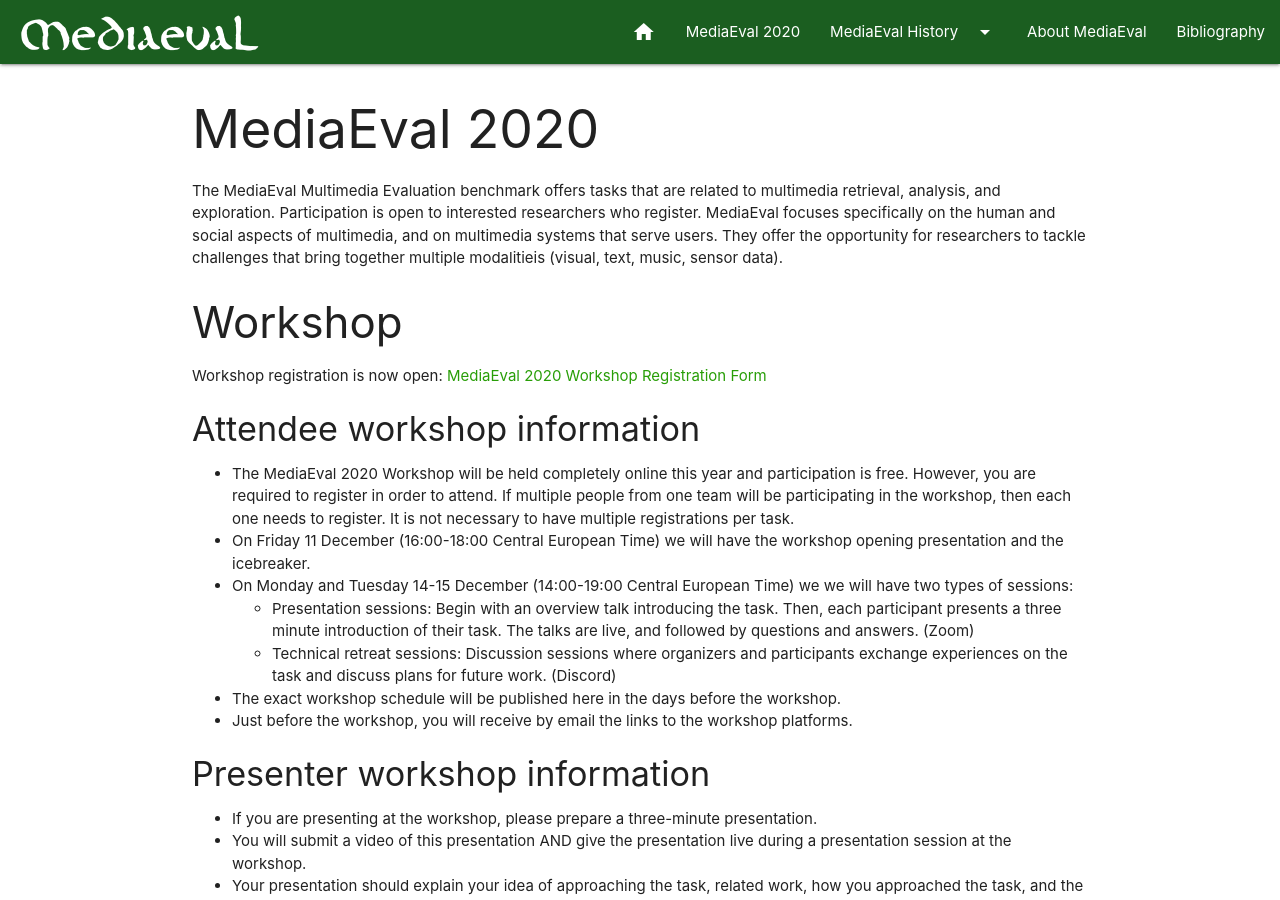
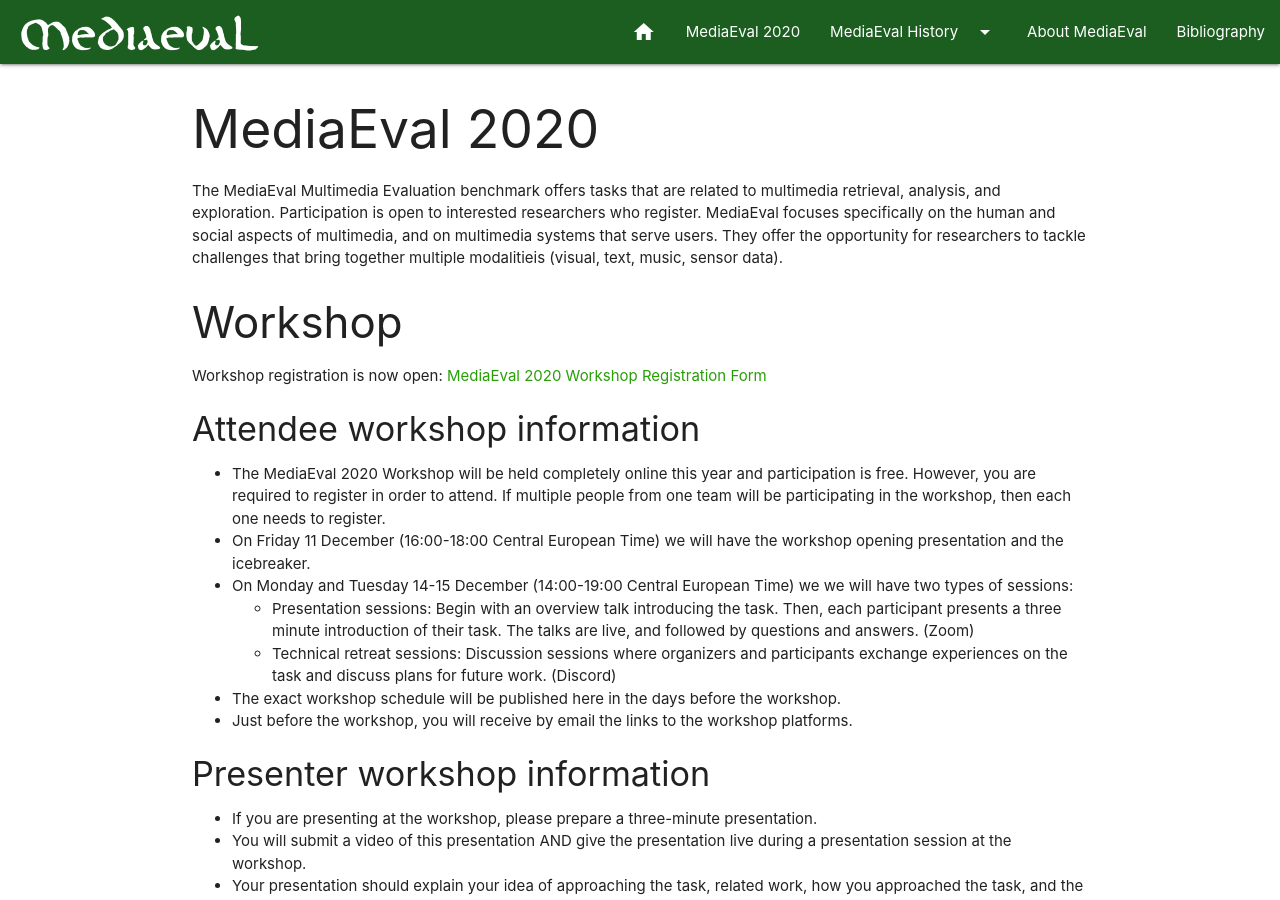
Before and after one commit to multimediaeval/multimediaeval.github.io, a Jekyll site: the page built from _editions/2020.md, in a window 1280 px wide and 900 px high. Built offline with Jekyll 4.4.1, drawn with Linux system fonts in a browser that asks for light colours.

Commit message:
Update 2020.md
Tweaked attendee information.

```diff
--- a/_editions/2020.md
+++ b/_editions/2020.md
@@ -16,7 +16,7 @@
 Workshop registration is now open: [MediaEval 2020 Workshop Registration Form](https://forms.gle/ZbXsMSzRTc2xcphB6)
 
 #### Attendee workshop information
-* The MediaEval 2020 Workshop will be held completely online this year and participation is free. However, you are required to register in order to attend. If multiple people from one team will be participating in the workshop, then each one needs to register. It is not necessary to have multiple registrations per task.
+* The MediaEval 2020 Workshop will be held completely online this year and participation is free. However, you are required to register in order to attend. If multiple people from one team will be participating in the workshop, then each one needs to register.
 * On Friday 11 December (16:00-18:00 Central European Time) we will have the workshop opening presentation and the icebreaker.
 * On Monday and Tuesday 14-15 December (14:00-19:00 Central European Time) we we will have two types of sessions:
   * Presentation sessions: Begin with an overview talk introducing the task. Then, each participant presents a three minute introduction of their task. The talks are live, and followed by questions and answers. (Zoom)
```
